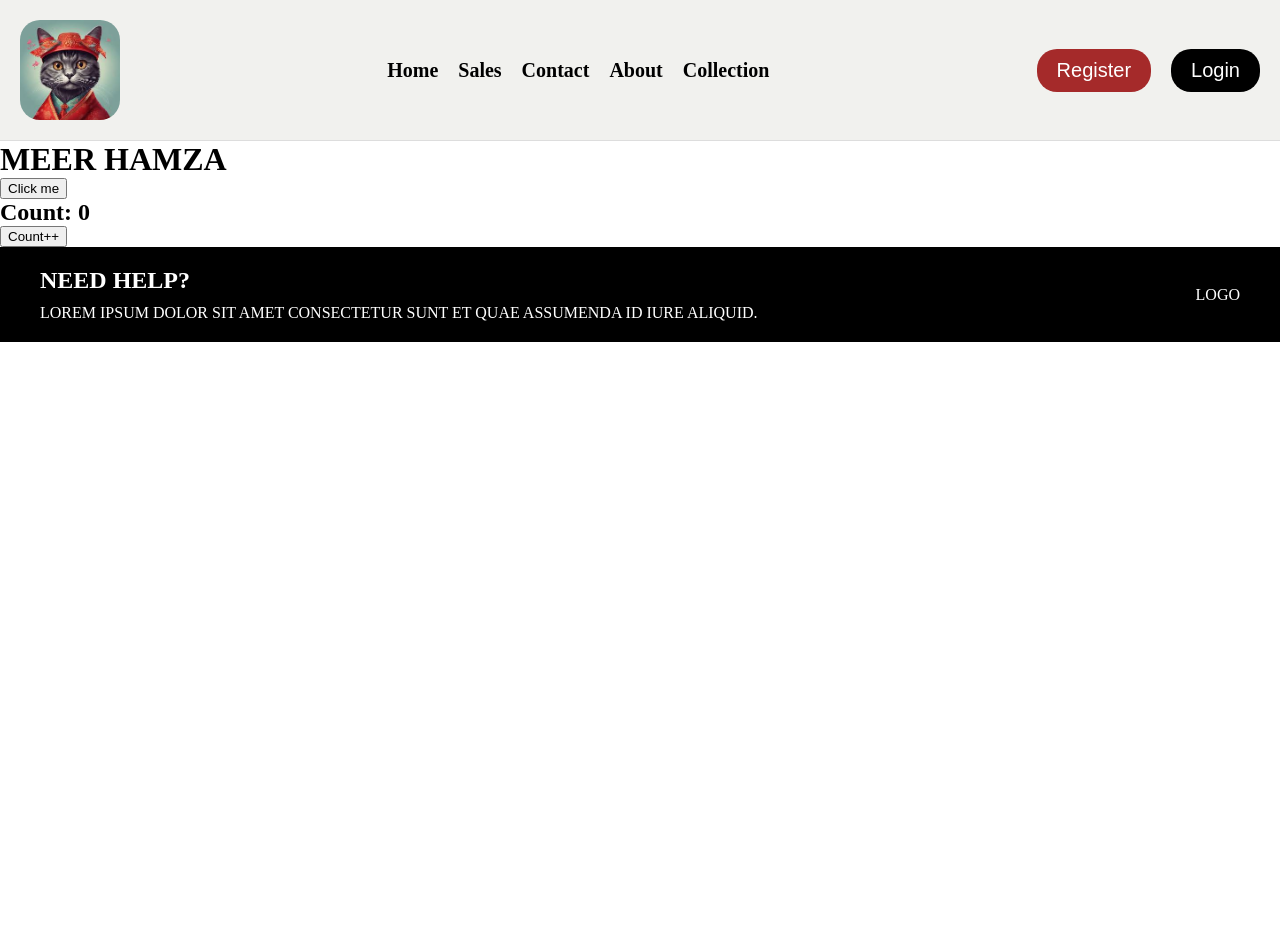
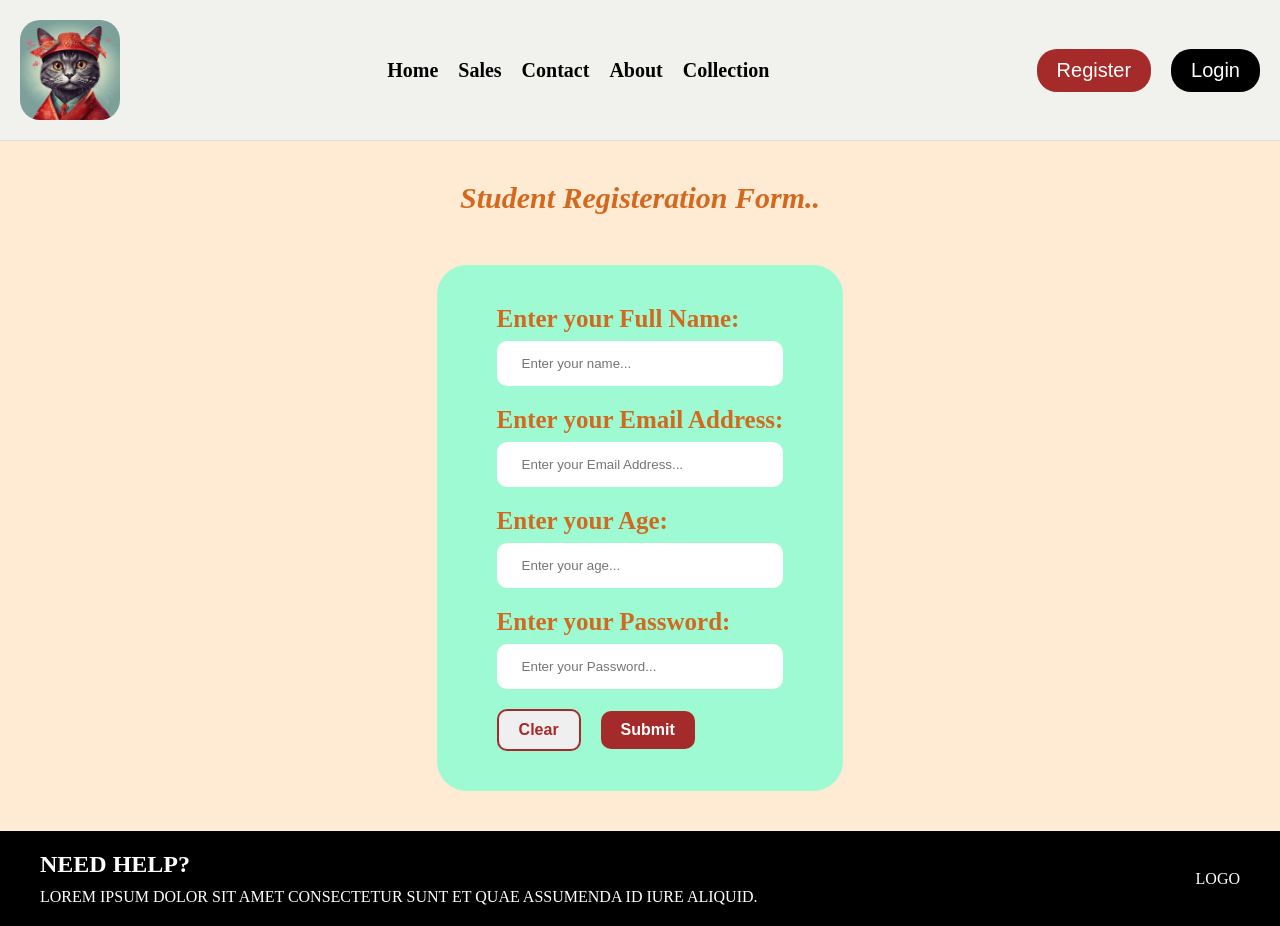
Before and after one commit to AmeerHamza6758/Advance_web_navtcc_batch-3, a React (Vite) app in the folder my-app/: page / in a window 1280 px wide. Before the commit the page ends 800 px from the top, so only its background shows below. Built offline with nearby package versions, Linux system fonts and the light colour scheme.

Commit message:
form validation

```diff
--- a/my-app/src/App.jsx
+++ b/my-app/src/App.jsx
@@ -3,6 +3,7 @@ import './App.css'
 import Footer from './components/footer/Footer'
 import Navbar from './components/navbar/Navbar'
 import Sales from './pages/Sales'
+import StudentForm from './components/StudentForm'
 
 function App() {
   // Define Hooks
@@ -58,12 +59,14 @@ function App() {
       <Navbar name="Arslan" phone="0909999999"/> */}
       {/* <Sales/>   */}
 
-      <h1>{teacherName}</h1>
+      {/* <h1>{teacherName}</h1>
 
       <button onClick={tNameChange}>Click me</button>
 
       <h2>Count: {count}</h2>
-      <button onClick={counting}>Count++</button>
+      <button onClick={counting}>Count++</button> */}
+
+      <StudentForm/>
       <Footer />
     </div>
   )
--- /dev/null
+++ b/my-app/src/components/StudentForm.css
@@ -0,0 +1,76 @@
+.std-form-title {
+    font-size: 30px;
+    color: chocolate;
+    font-weight: 700;
+    font-style: italic;
+}
+
+.container {
+    height: fit-content;
+    display: flex;
+    align-items: center;
+    flex-direction: column;
+    gap: 50px;
+    background-color: rgba(255, 228, 196, 0.748);
+    padding: 40px 20px;
+}
+
+.form-container {
+    /* height: ; */
+    background-color: rgba(127, 255, 212, 0.76);
+    display: flex;
+    flex-direction: column;
+    gap: 20px;
+    border-radius: 30px;
+    padding: 40px 60px;
+    width: fit-content;
+}
+
+.label {
+    font-size: 25px;
+    font-weight: 700;
+    color: chocolate;
+}
+
+.input {
+    padding: 15px 25px;
+    border-radius: 10px;
+    border: none;
+    outline: none;
+}
+
+.input:focus {
+    outline: 1px solid chocolate;
+}
+
+.label-container {
+    display: flex;
+    flex-direction: column;
+    gap: 8px;
+}
+
+.form-btn {
+    display: flex;
+    align-items: center;
+    gap: 20px;
+}
+
+.btn-clear {
+    border: 2px solid brown;
+    padding: 10px 20px;
+    border-radius: 10px;
+    font-size: 16px;
+    font-weight: 700;
+    color: brown;
+}
+
+.btn-submit {
+    padding: 10px 20px;
+    border-radius: 10px;
+    font-size: 16px;
+    font-weight: 700;
+    background-color: brown;
+    color: white;
+    border: none;
+
+}
--- /dev/null
+++ b/my-app/src/components/StudentForm.jsx
@@ -0,0 +1,114 @@
+import React, { useState } from 'react'
+import './StudentForm.css'
+function StudentForm() {
+    const [form, setForm] = useState({
+        name: "",
+        email: "",
+        password: "",
+        age: ""
+    })
+
+    // error
+    const [formErrors, setFormErrors] = useState({})
+
+
+    // Validation
+    function validateForm() {
+        let errorState = {}
+
+        if (form.name == "" || form.name == form.name.trim() || !form.name) {
+            errorState.name = "Please enter your full name."
+        }
+
+        if (!form.email.includes('@') || form.email.trim() == "") {
+            errorState.email = "Please enter your email address."
+        }
+         if (!form.password) {
+            errorState.password = "Please enter your password."
+        }
+       else if (form.password < 8) {
+            errorState.password = "Password must be 8 characters long."
+        }
+        return errorState;
+    }
+
+
+    // Chnage value
+    function handleChnage(e) {
+        setForm({
+            ...form,
+            [e.target.name]: e.target.value
+        })
+    }
+
+    // Submit Form
+    function handleSubmit(e) {
+        e.preventDefault()
+
+        const validationError = validateForm()
+        setFormErrors(validationError)
+        console.log(validationError)
+        // console.log(form, 'Ye form ka data ha jo hum  ny submit krwana hai!!!')
+    }
+
+
+    // Clear wala function
+    function handleClear(e) {
+        e.preventDefault()
+        setForm({
+            name: "",
+            email: "",
+            age: "",
+            password: ""
+        })
+
+    }
+
+
+
+    return (
+        <div className='container'>
+            <h1 className='std-form-title'>Student Registeration Form..</h1>
+            <form className='form-container'>
+                <div className='label-container'>
+                    <label htmlFor="name" className='label'>Enter your Full Name:</label>
+                    <input className='input' type="text" name='name' value={form.name}
+                        placeholder='Enter your name...' onChange={handleChnage} />
+
+                    {formErrors.name && <p style={{ fontSize: '12px', color: 'red' }}>{formErrors.name}</p>}
+                </div>
+
+                <div className='label-container'>
+                    <label htmlFor="email" className='label'>Enter your Email Address:</label>
+                    <input className='input' type="email" name='email' value={form.email}
+                        placeholder='Enter your Email Address...' onChange={handleChnage} />
+                    {formErrors.email && <p style={{ fontSize: '12px', color: 'red' }}>{formErrors.email}</p>}
+
+                </div>
+
+                <div className='label-container'>
+                    <label htmlFor="age" className='label'>Enter your Age:</label>
+                    <input className='input' type="number" name='age' value={form.age}
+                        placeholder='Enter your age...' onChange={handleChnage} />
+                    {formErrors.age && <p style={{ fontSize: '12px', color: 'red' }}>{formErrors.age}</p>}
+
+                </div>
+
+                <div className='label-container'>
+                    <label htmlFor="password" className='label'>Enter your Password:</label>
+                    <input className='input' type="password" name='password' value={form.password}
+                        placeholder='Enter your Password...' onChange={handleChnage} />
+                    {formErrors.password && <p style={{ fontSize: '12px', color: 'red' }}>{formErrors.password}</p>}
+
+                </div>
+
+                <div className='form-btn'>
+                    <button className='btn-clear' onClick={handleClear}>Clear</button>
+                    <button className='btn-submit' onClick={handleSubmit}>Submit</button>
+                </div>
+            </form>
+        </div>
+    )
+}
+
+export default StudentForm
```
